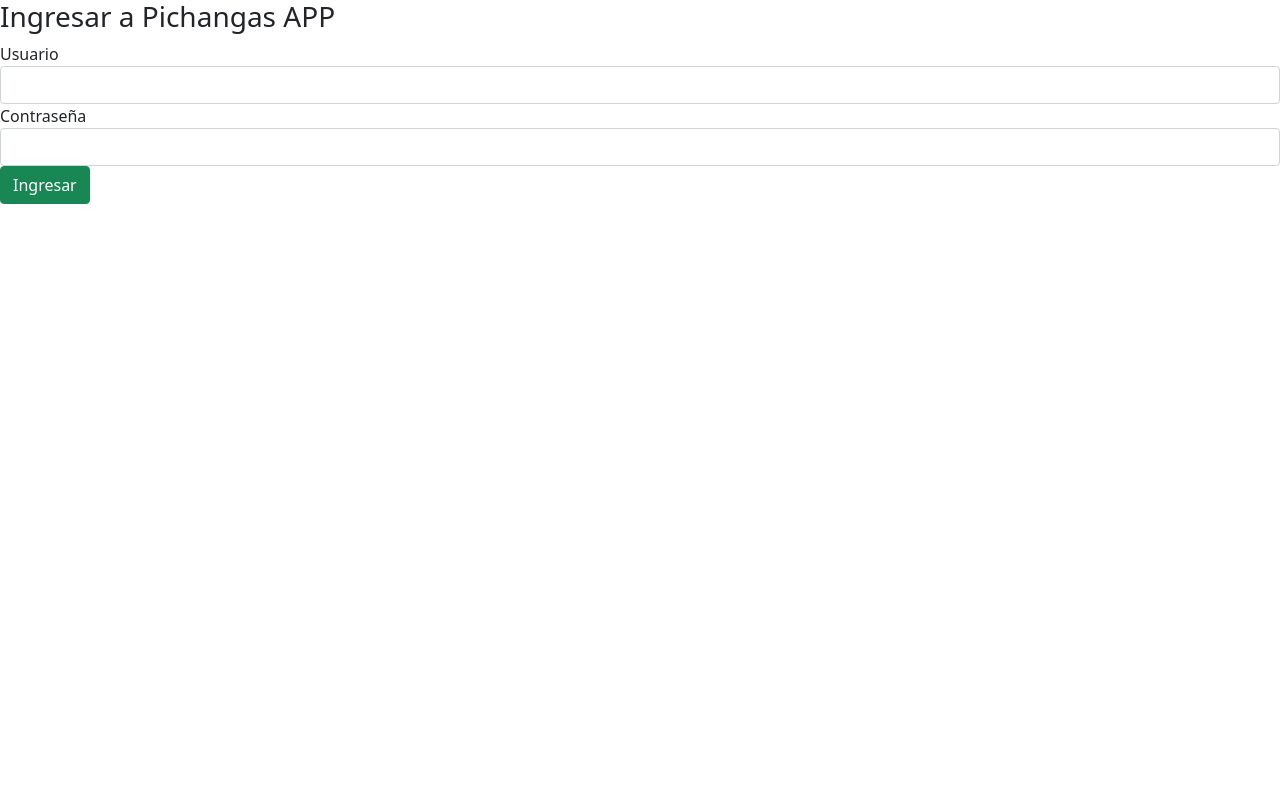
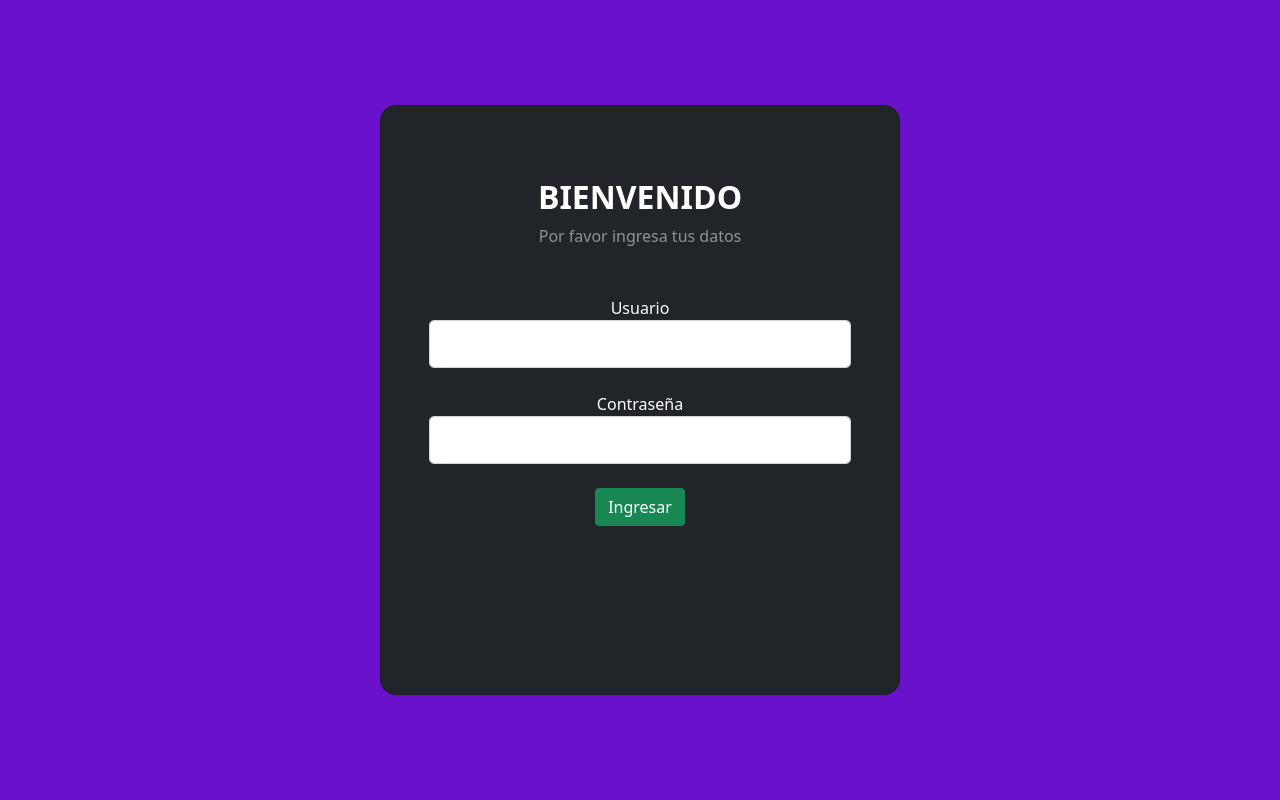
Before and after one commit to JuanJoseTJ29/ProyectoPythonParcial, a Django app: page /gestion_tareas/ in a window 1280 px wide. Run offline with Django 4.2, Linux system fonts and the light colour scheme.

Commit message:
Login V2.0

```diff
--- /dev/null
+++ b/gestion_tareas/templates/css/styles.css
@@ -0,0 +1,11 @@
+.gradient-custom {
+    /* fallback for old browsers */
+    background: #6a11cb;
+
+    }
+
+.advertencia{
+
+    text-align: center;
+    color:red;
+}
--- a/gestion_tareas/templates/gestion_tareas/ingresar.html
+++ b/gestion_tareas/templates/gestion_tareas/ingresar.html
@@ -2,12 +2,76 @@
 <html>
     <head>
         <title>Gestion APP</title>
+        <link rel="preload" href="../css/styles.css" as="style">
+        <link rel="stylesheet" href="../css/styles.css">
         <link href="https://cdn.jsdelivr.net/npm/bootstrap@5.0.2/dist/css/bootstrap.min.css" rel="stylesheet" integrity="sha384-EVSTQN3/azprG1Anm3QDgpJLIm9Nao0Yz1ztcQTwFspd3yD65VohhpuuCOmLASjC" crossorigin="anonymous">
         <script src="https://cdn.jsdelivr.net/npm/bootstrap@5.0.2/dist/js/bootstrap.bundle.min.js" integrity="sha384-MrcW6ZMFYlzcLA8Nl+NtUVF0sA7MsXsP1UyJoMp4YLEuNSfAP+JcXn/tWtIaxVXM" crossorigin="anonymous"></script>
         <script src="https://cdn.jsdelivr.net/npm/@popperjs/core@2.9.2/dist/umd/popper.min.js" integrity="sha384-IQsoLXl5PILFhosVNubq5LC7Qb9DXgDA9i+tQ8Zj3iwWAwPtgFTxbJ8NT4GN1R8p" crossorigin="anonymous"></script>
         <script src="https://cdn.jsdelivr.net/npm/bootstrap@5.0.2/dist/js/bootstrap.min.js" integrity="sha384-cVKIPhGWiC2Al4u+LWgxfKTRIcfu0JTxR+EQDz/bgldoEyl4H0zUF0QKbrJ0EcQF" crossorigin="anonymous"></script>
     </head>
-    <body>
+    <body style="background-color: #508bfc">
+        <section >
+            <div class="vh-100 gradient-custom">
+              <div class="row d-flex justify-content-center align-items-center h-100">
+                <div class="col-12 col-md-8 col-lg-6 col-xl-5">
+                  <div class="card bg-dark text-white" style="border-radius: 1rem;">
+                    <div class="card-body p-5 text-center">
+
+                      <div class="mb-md-5 mt-md-4 pb-5">
+
+                        <h2 class="fw-bold mb-2 text-uppercase">BIENVENIDO</h2>
+                        <p class="text-white-50 mb-5">Por favor ingresa tus datos </p>
+
+                        <form method="post" action="{% url 'gestion_tareas:ingresar' %}">
+                            {% csrf_token %}
+                                <div class="form-group">
+                                    <label>Usuario</label>
+                                    <input class="form-control form-control-lg" type="text" name="nombreUsuario">
+                                </div>
+                                <br>
+                                <div class="form-group">
+                                    <label>Contraseña</label>
+                                    <input class="form-control form-control-lg" type="password" name="passwordUsuario">
+                                </div>
+                                <br>
+                                <div class="form-group">
+                                    <button type="submit" class="btn btn-success">Ingresar</button>
+                                </div>
+                            </form>
+                            <br>
+                            {% if mensaje %}
+                            <div style="text-align: center;  color:red;">
+                                <h6>{{ mensaje }}</h6>
+                            </div>
+                            {% endif %}
+
+
+
+                    </div>
+                  </div>
+                </div>
+              </div>
+            </div>
+          </section>
+
+
+
+
+
+
+
+
+
+
+
+
+
+
+
+
+
+
+    <!--
         <h3>Ingresar a Pichangas APP</h3>
         <form method="post" action="{% url 'gestion_tareas:ingresar' %}">
         {% csrf_token %}
@@ -28,5 +92,6 @@
             <h6>{{ mensaje }}</h6>
         </div>
         {% endif %}
+        -->
     </body>
 </html>
```
